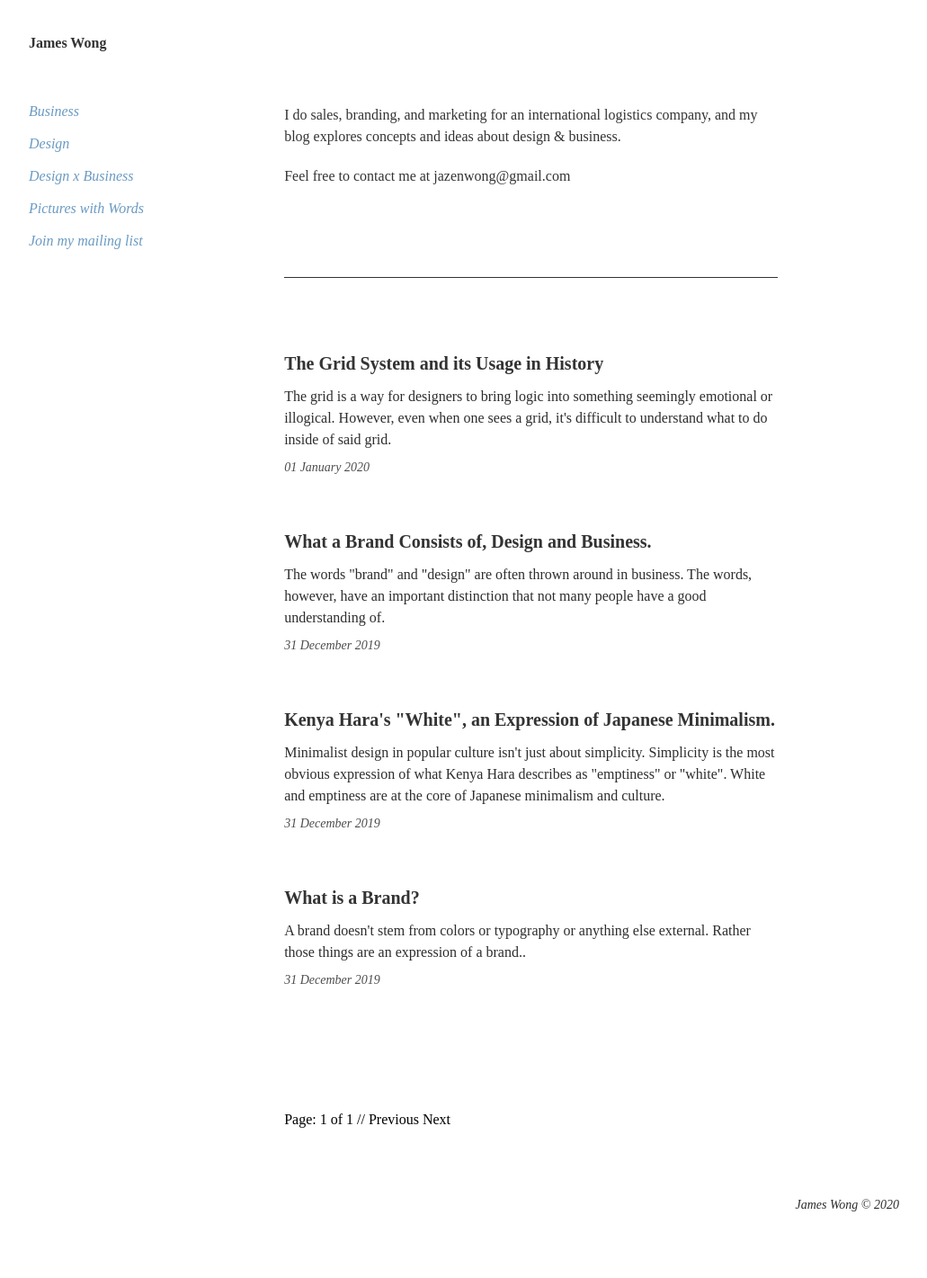
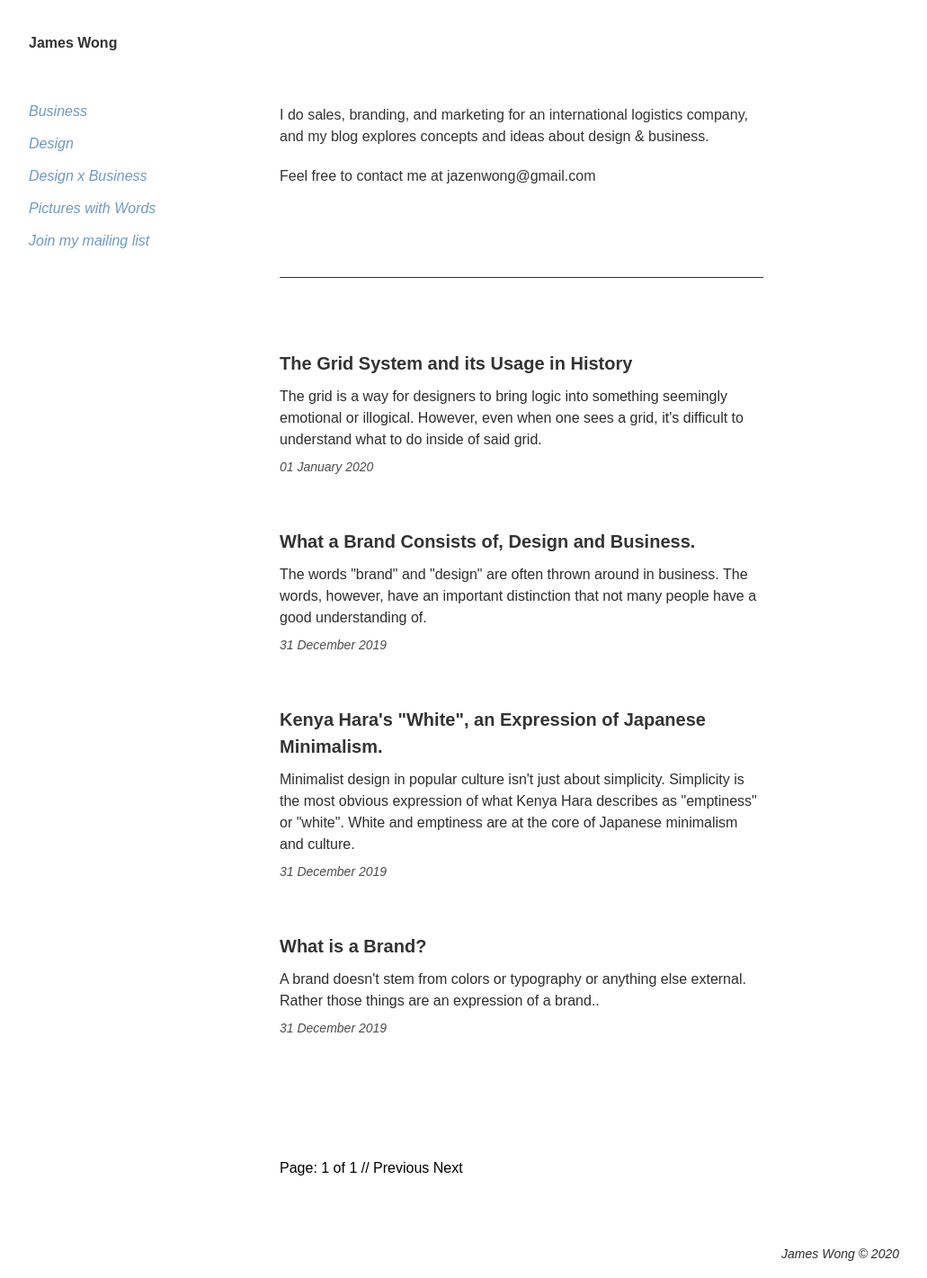
Before and after one commit to jazenwong/wong-blog, a Jekyll site: the page built from index.html, in a window 1280 px wide. Shown: the whole page at 90% size, without its empty margins (124-1155 px from the left). Built offline with Jekyll 4.4.1, drawn with Linux system fonts in a browser that asks for light colours; some web fonts are replaced; the list of posts is cut into pages by our own code; before the commit the page ends 1367 px from its top, so only the background shows below that.

Commit message:
typography

```diff
--- a/assets/css/styles.css
+++ b/assets/css/styles.css
@@ -55,14 +55,43 @@
 }
 
 /* latin-ext */
+
 @font-face {
-  font-family: 'Libre Baskerville';
+  font-family: 'Roboto';
+  font-style: normal;
+  font-weight: 400;
+  font-display: swap;
+  src: local('Roboto'), local('Roboto-Regular'), url(https://fonts.gstatic.com/s/roboto/v20/KFOmCnqEu92Fr1Mu7GxKKTU1Kvnz.woff2) format('woff2');
+  unicode-range: U+0100-024F, U+0259, U+1E00-1EFF, U+2020, U+20A0-20AB, U+20AD-20CF, U+2113, U+2C60-2C7F, U+A720-A7FF;
+}
+
+@font-face {
+  font-family: 'Roboto';
   font-style: italic;
   font-weight: 400;
   font-display: swap;
-  src: local('Libre Baskerville Italic'), local('LibreBaskerville-Italic'), url(https://fonts.gstatic.com/s/librebaskerville/v7/kmKhZrc3Hgbbcjq75U4uslyuy4kn0qNcWx8QDO-WyrubOA.woff2) format('woff2');
+  src: local('Roboto Italic'), local('Roboto-Italic'), url(https://fonts.gstatic.com/s/roboto/v20/KFOkCnqEu92Fr1Mu51xGIzIXKMnyrYk.woff2) format('woff2');
   unicode-range: U+0100-024F, U+0259, U+1E00-1EFF, U+2020, U+20A0-20AB, U+20AD-20CF, U+2113, U+2C60-2C7F, U+A720-A7FF;
 }
+
+@font-face {
+  font-family: 'Roboto';
+  font-style: normal;
+  font-weight: 700;
+  font-display: swap;
+  src: local('Roboto Bold'), local('Roboto-Bold'), url(https://fonts.gstatic.com/s/roboto/v20/KFOlCnqEu92Fr1MmWUlfChc4AMP6lbBP.woff2) format('woff2');
+  unicode-range: U+0100-024F, U+0259, U+1E00-1EFF, U+2020, U+20A0-20AB, U+20AD-20CF, U+2113, U+2C60-2C7F, U+A720-A7FF;
+}
+
+@font-face {
+  font-family: 'Roboto';
+  font-style: italic;
+  font-weight: 700;
+  font-display: swap;
+  src: local('Roboto Bold Italic'), local('Roboto-BoldItalic'), url(https://fonts.gstatic.com/s/roboto/v20/KFOjCnqEu92Fr1Mu51TzBic0CsTYl4BOQ3o.woff2) format('woff2');
+  unicode-range: U+0100-024F, U+0259, U+1E00-1EFF, U+2020, U+20A0-20AB, U+20AD-20CF, U+2113, U+2C60-2C7F, U+A720-A7FF;
+}
+
 /* latin */
 @font-face {
   font-family: 'Libre Baskerville';
@@ -81,33 +110,7 @@
   src: local('Libre Baskerville'), local('LibreBaskerville-Regular'), url(https://fonts.gstatic.com/s/librebaskerville/v7/kmKnZrc3Hgbbcjq75U4uslyuy4kn0qNXaxMaC82U-ro.woff2) format('woff2');
   unicode-range: U+0100-024F, U+0259, U+1E00-1EFF, U+2020, U+20A0-20AB, U+20AD-20CF, U+2113, U+2C60-2C7F, U+A720-A7FF;
 }
-/* latin */
-@font-face {
-  font-family: 'Libre Baskerville';
-  font-style: normal;
-  font-weight: 400;
-  font-display: swap;
-  src: local('Libre Baskerville'), local('LibreBaskerville-Regular'), url(https://fonts.gstatic.com/s/librebaskerville/v7/kmKnZrc3Hgbbcjq75U4uslyuy4kn0qNZaxMaC82U.woff2) format('woff2');
-  unicode-range: U+0000-00FF, U+0131, U+0152-0153, U+02BB-02BC, U+02C6, U+02DA, U+02DC, U+2000-206F, U+2074, U+20AC, U+2122, U+2191, U+2193, U+2212, U+2215, U+FEFF, U+FFFD;
-}
-/* latin-ext */
-@font-face {
-  font-family: 'Libre Baskerville';
-  font-style: normal;
-  font-weight: 700;
-  font-display: swap;
-  src: local('Libre Baskerville Bold'), local('LibreBaskerville-Bold'), url(https://fonts.gstatic.com/s/librebaskerville/v7/kmKiZrc3Hgbbcjq75U4uslyuy4kn0qviTgY5KcC-wLOjAUw.woff2) format('woff2');
-  unicode-range: U+0100-024F, U+0259, U+1E00-1EFF, U+2020, U+20A0-20AB, U+20AD-20CF, U+2113, U+2C60-2C7F, U+A720-A7FF;
-}
-/* latin */
-@font-face {
-  font-family: 'Libre Baskerville';
-  font-style: normal;
-  font-weight: 700;
-  font-display: swap;
-  src: local('Libre Baskerville Bold'), local('LibreBaskerville-Bold'), url(https://fonts.gstatic.com/s/librebaskerville/v7/kmKiZrc3Hgbbcjq75U4uslyuy4kn0qviTgY3KcC-wLOj.woff2) format('woff2');
-  unicode-range: U+0000-00FF, U+0131, U+0152-0153, U+02BB-02BC, U+02C6, U+02DA, U+02DC, U+2000-206F, U+2074, U+20AC, U+2122, U+2191, U+2193, U+2212, U+2215, U+FEFF, U+FFFD;
-}
+
 
 /* Each state */
 a {
@@ -141,7 +144,7 @@
 /* Mobile */
 
 html {
-  font-family: 'Libre Baskerville', serif;
+  font-family: 'Roboto', sans-serif;
   padding: 0 40px;
 }
 
```
